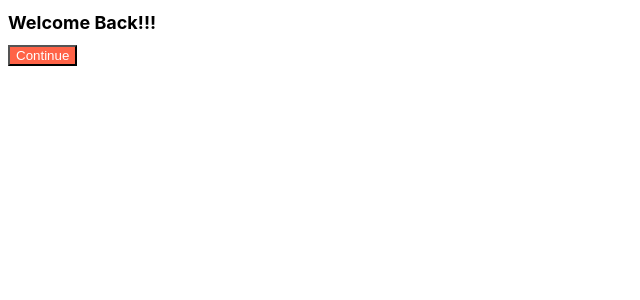
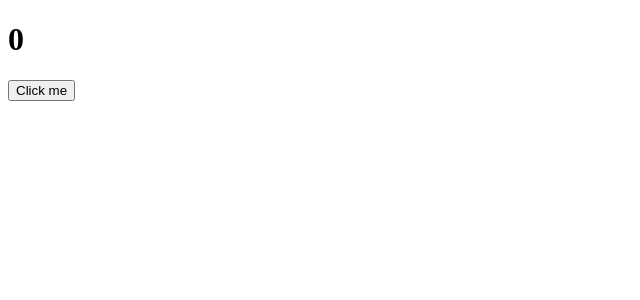
Before and after one commit to yeony1011/nomadcoders-clone-coding, a React (Create React App) app in the folder create-react-app/: page / in a window 1280 px wide. Shown: the top 300 px of the page, without its empty margins (0-640 px from the left). Built offline with nearby package versions, Linux system fonts and the light colour scheme.

Commit message:
update : #6.0 Introduction, #6.1 useEffect

```diff
--- a/create-react-app/src/App.js
+++ b/create-react-app/src/App.js
@@ -1,11 +1,27 @@
-import Button from "./Button";
-import styles from "./App.module.css";
+import { useEffect, useState } from "react";
+// import Button from "./Button";
+// import styles from "./App.module.css";
 
 function App() {
+  const [counter, setValue] = useState(0); // create react app을 사용하고있어서 React.useState()를 사용하지 않아도 됨
+  const onClick = () => setValue((prev) => prev + 1);
+  console.log('i run all the time');
+
+  // const iRunOnlyOnce = () => {
+  //   console.log('i run only once');
+  // }
+  // useEffect(iRunOnlyOnce, []); // useEffect() : state가 변화하던, 코드를 딱 한번만 실행시켜줌
+
+  useEffect(() => {
+    console.log('CALL THE API...');
+  }, []);
+
   return (
     <div>
-      <h1 className={styles.title}>Welcome Back!!!</h1>
-      <Button className={styles.btn} text={'Continue'} />
+      <h1>{counter}</h1>
+      <button type="button" onClick={onClick}>Click me</button>
+      {/* <h1 className={styles.title}>Welcome Back!!!</h1>
+      <Button className={styles.btn} text={'Continue'} /> */}
     </div>
   );
 }
```
